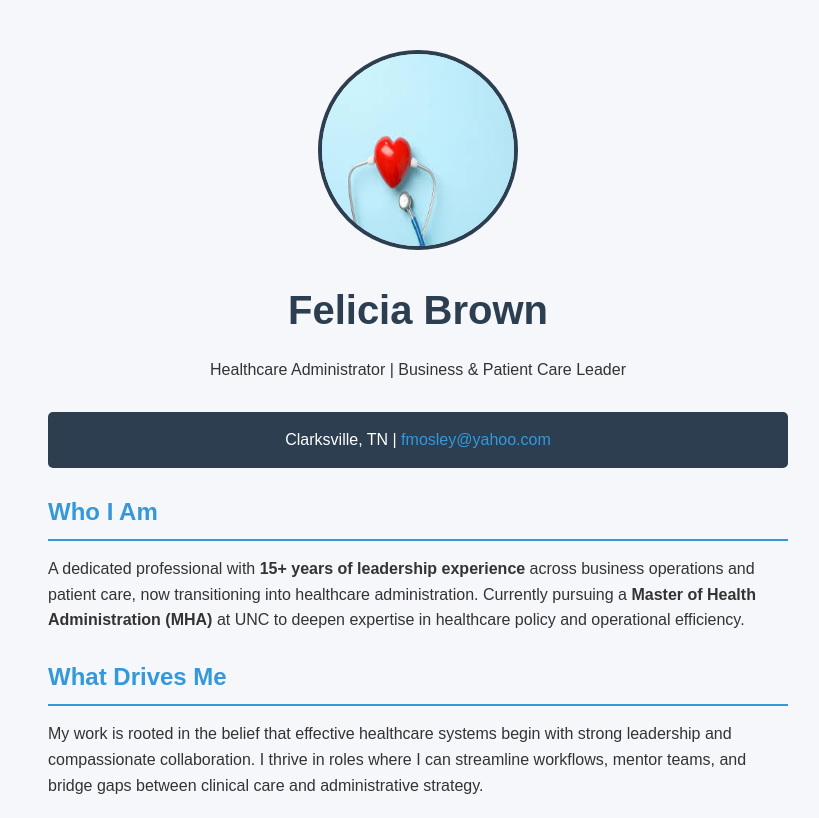
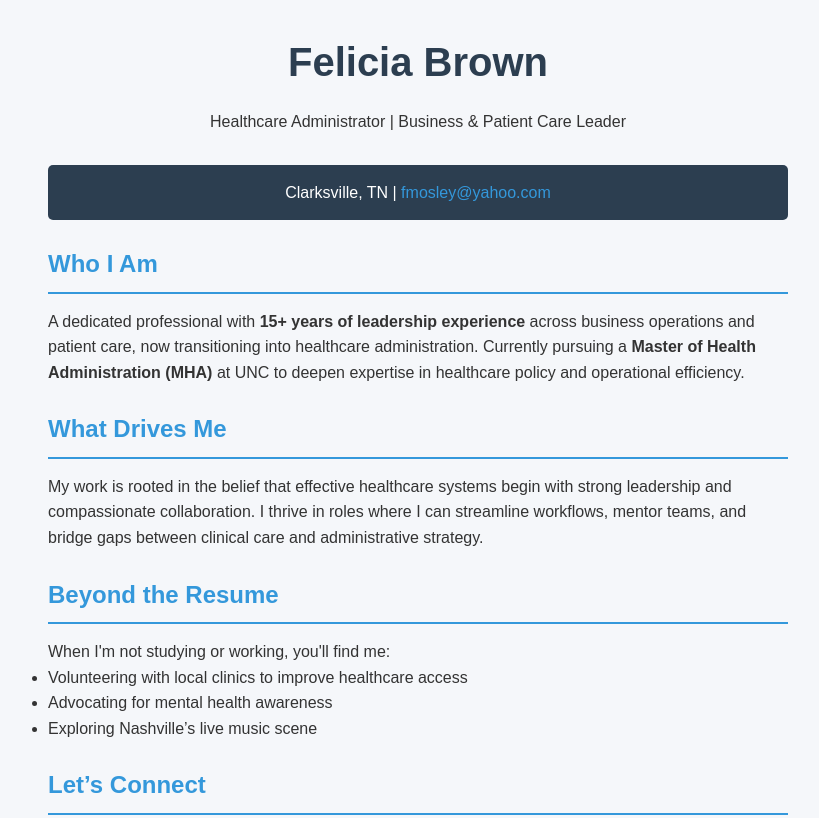
Before and after one commit to Fullmetal235/Felicia-about-page, a plain HTML site: page About/about.html in a window 1280 px wide. Shown: the top 818 px of the page, without its empty margins (222-1041 px from the left). Drawn offline with Linux system fonts and the light colour scheme.

Commit message:
commiting img out

```diff
--- a/About/about.html
+++ b/About/about.html
@@ -98,7 +98,7 @@
 <body>
     <div class="container">
         <header class="header">
-            <img src="about.png" alt="Felicia Brown" class="profile-img">
+           <!-- <img src="about.png" alt="Felicia Brown" class="profile-img">-->
             <h1>Felicia Brown</h1>
             <p class="tagline">Healthcare Administrator | Business & Patient Care Leader</p>
         </header>
```
